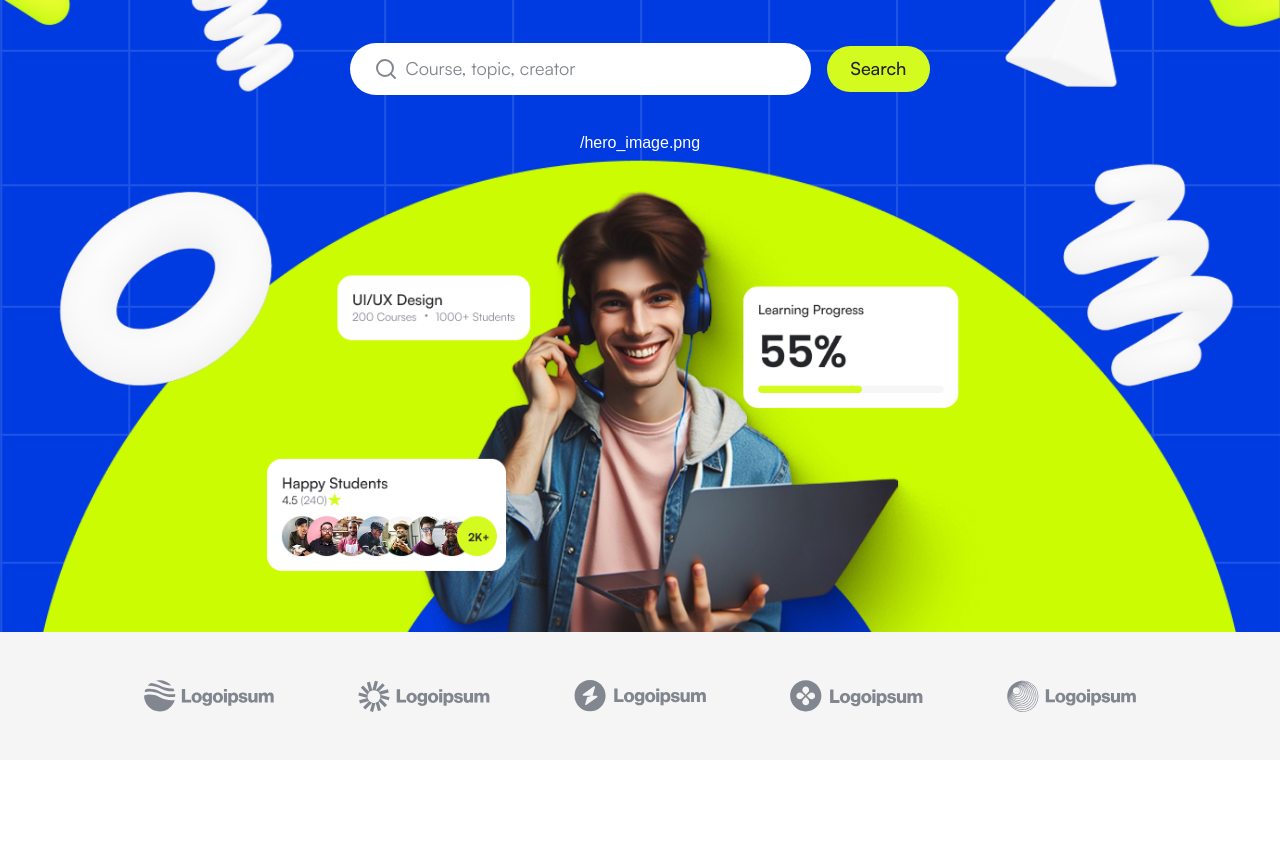
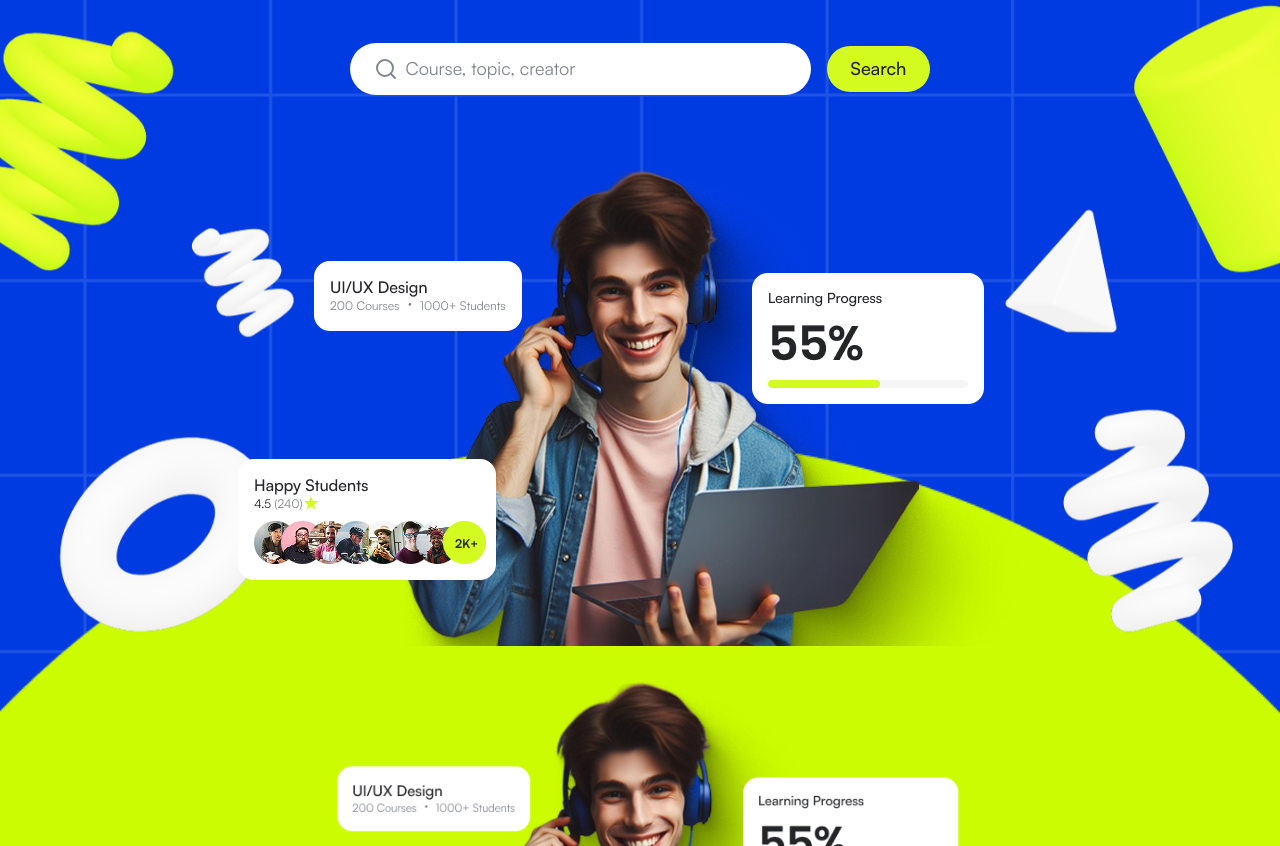
Before and after one commit to navilur/ByteSpace, a Next.js app: page / in a window 1280 px wide. Shown: the part 460-1306 px from the top of the page. Built offline with nearby package versions, Linux system fonts and the light colour scheme.

Commit message:
checking hero image

```diff
--- a/src/app/components/home/Hero.tsx
+++ b/src/app/components/home/Hero.tsx
@@ -143,7 +143,7 @@ export default function Hero() {
               Search
             </Button>
           </div>
-          <span className="text-white">{item.image}</span>
+          <img src={item.image} alt="Hero Image" />
           <Image
             src={item.image}
             alt="Hero Image"
```
